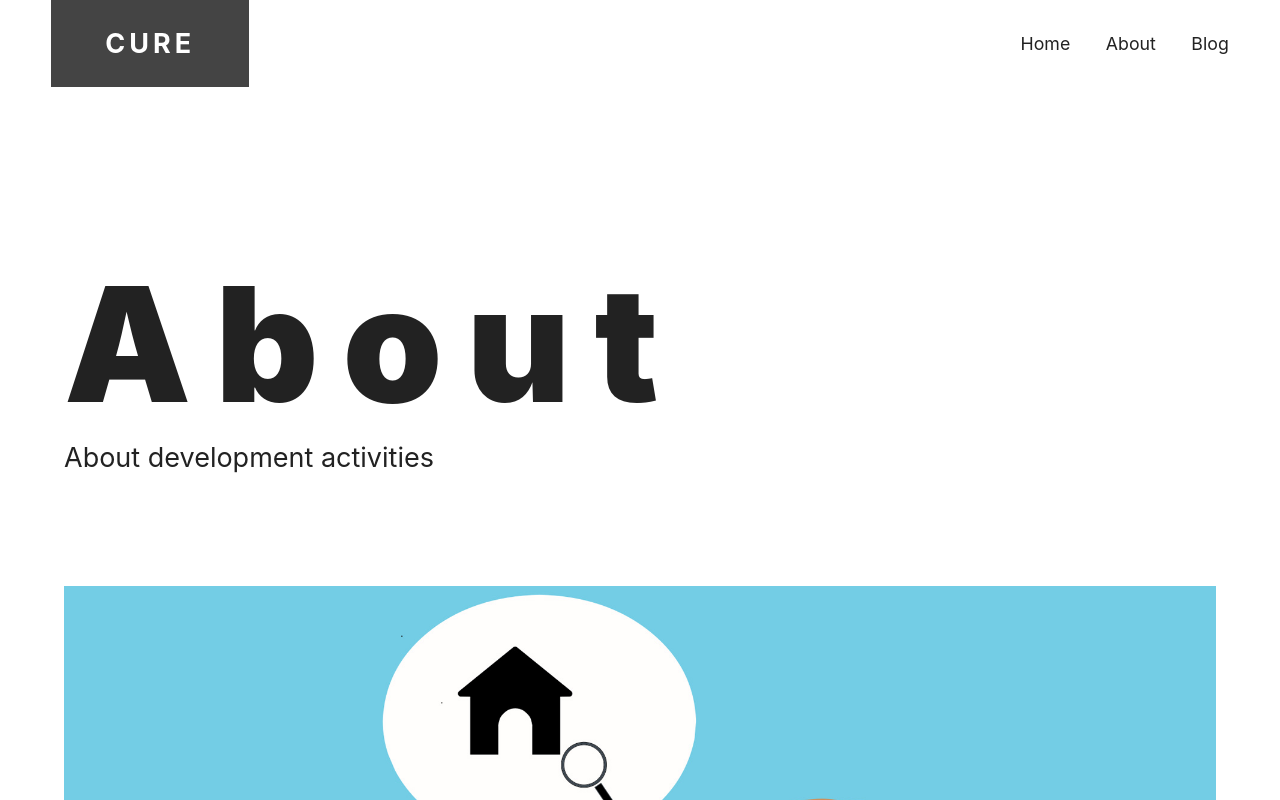
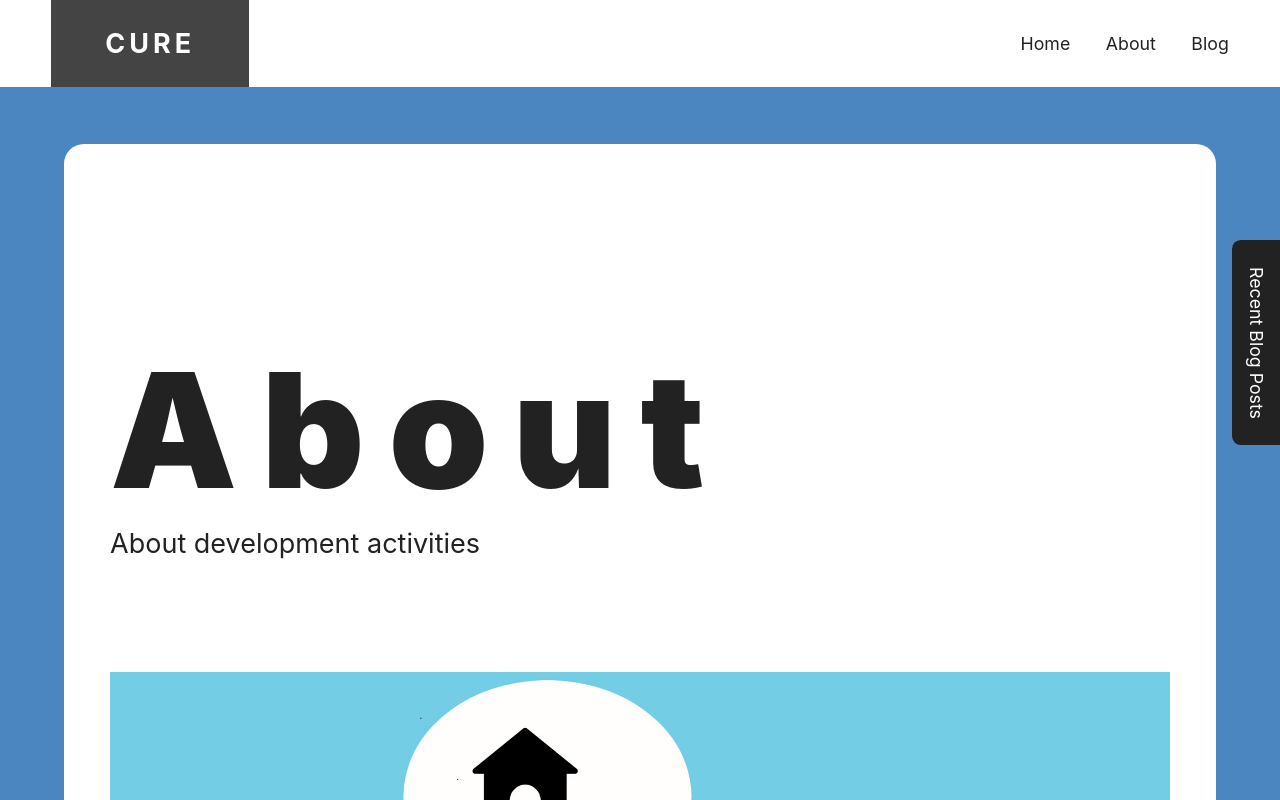
Before and after one commit to MilaisTaso/next.js-sample, a Next.js app: page /about in a window 1280 px wide. Shown: the top 800 px of the page. Built offline with nearby package versions, Linux system fonts and the light colour scheme; no server answers.

Commit message:
deploy preparation

```diff
--- /dev/null
+++ b/components/nested-layout.jsx
@@ -0,0 +1,14 @@
+import styles from "styles/nested-layout.module.css";
+import Container from "components/container";
+import Link from "next/link";
+
+export default function BlueFrame({ children }) {
+  return (
+    <div className={styles.frame}>
+      <Container>{children}</Container>
+      <Link href="/blog" className={styles.sideBtn}>
+        Recent Blog Posts
+      </Link>
+    </div>
+  );
+}
--- a/pages/_app.js
+++ b/pages/_app.js
@@ -7,6 +7,7 @@ import { config } from "@fortawesome/fontawesome-svg-core";
 import * as gtag from "lib/gtag";
 import Script from "next/script";
 config.autoAddCss = false;
+
 export default function App({ Component, pageProps }) {
   const router = useRouter();
   useEffect(() => {
@@ -18,6 +19,7 @@ export default function App({ Component, pageProps }) {
       router.events.off("routeChangeComplete", handleRouteChange);
     };
   }, [router.events]);
+  const getLayout = Component.getLayout || ((page) => page);
   return (
     <>
       <Script
@@ -38,7 +40,7 @@ export default function App({ Component, pageProps }) {
         }}
       />
       <Layout>
-        <Component {...pageProps} />
+        { getLayout(<Component {...pageProps} />)}
       </Layout>
     </>
   );
--- a/pages/about.jsx
+++ b/pages/about.jsx
@@ -11,6 +11,7 @@ import {
 } from "@/components/two-column";
 import Image from "next/image";
 import Accordion from "@/components/accordion";
+import BlueFrame from "components/nested-layout";
 
 export default function About() {
   return (
@@ -78,3 +79,7 @@ export default function About() {
     </>
   );
 }
+
+About.getLayout = function getLayout(page) {
+  return <BlueFrame>{page}</BlueFrame>
+}
--- /dev/null
+++ b/styles/nested-layout.module.css
@@ -0,0 +1,28 @@
+.frame {
+  padding: var(--space-md) 0;
+  background-color: #4c86c1;
+}
+
+.frame > :first-child {
+  padding: var(--space-xs) 0;
+  background-color: var(--white);
+  border-radius: 20px;
+}
+
+.sideBtn {
+  display: none;
+}
+
+@media (min-width: 768px) {
+  .sideBtn {
+    display: revert;
+    position: fixed;
+    top: 30%;
+    right: 0;
+    padding: 1.5em 0.75em;
+    border-radius: 0.5em 0 0 0.5em;
+    color: var(--white);
+    background-color: var(--black);
+    writing-mode: vertical-rl;
+  }
+}
```
Also changed, not shown: next-sitemap.config.js (+4 -4 lines).
